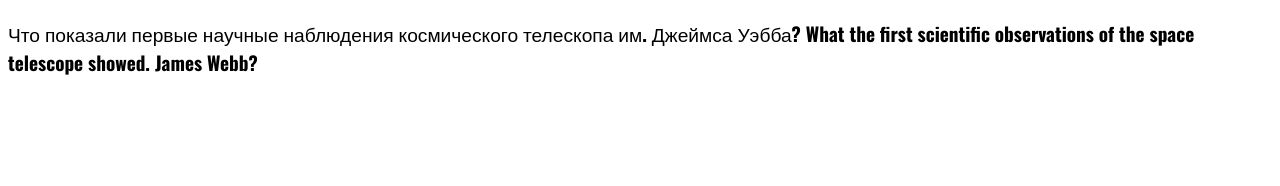
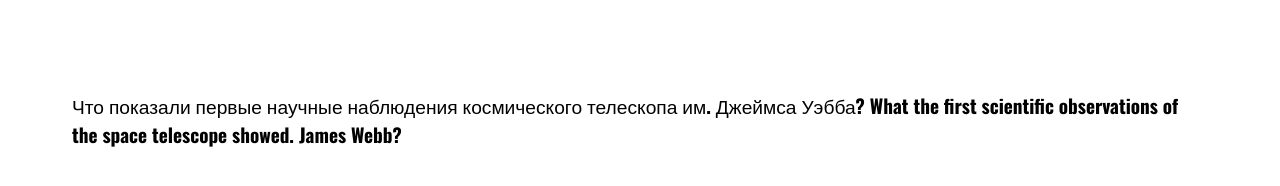
Before and after one commit to dimstr/space-embedded, a plain HTML site: page index.html in a window 1280 px wide. Drawn offline with nearby package versions, Linux system fonts and the light colour scheme.

Commit message:
Update index.css

```diff
--- a/index.css
+++ b/index.css
@@ -2,3 +2,6 @@
   font-family: 'Oswald', sans-serif;
   font-size: 120%;
 }
+body{
+  padding: 5%;
+}
```
